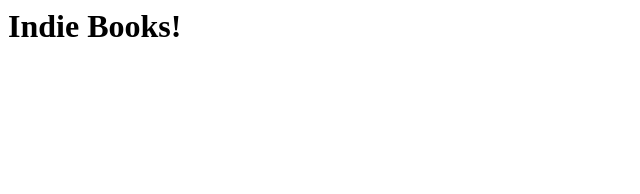
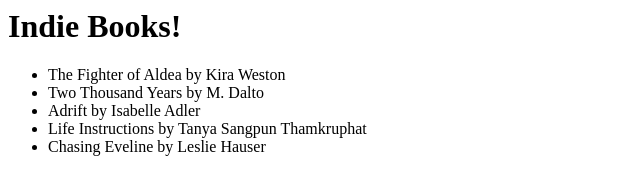
Before and after one commit to KathrynN/kathrynn.github.io, a plain HTML site: page index.html in a window 1280 px wide. Shown: the whole page, without its empty margins (0-640 px from the left). Drawn offline with Linux system fonts and the light colour scheme.

Commit message:
Basic list of first tweets I found using #reviewpit

```diff
--- a/index.html
+++ b/index.html
@@ -1 +1,8 @@
 <h1>Indie Books!</h1>
+<ul>
+<li>The Fighter of Aldea by Kira Weston</li>
+<li>Two Thousand Years by M. Dalto</li>
+<li>Adrift by Isabelle Adler</li>
+<li>Life Instructions by Tanya Sangpun Thamkruphat</li>
+<li>Chasing Eveline by Leslie Hauser</li>
+</ul>
```
